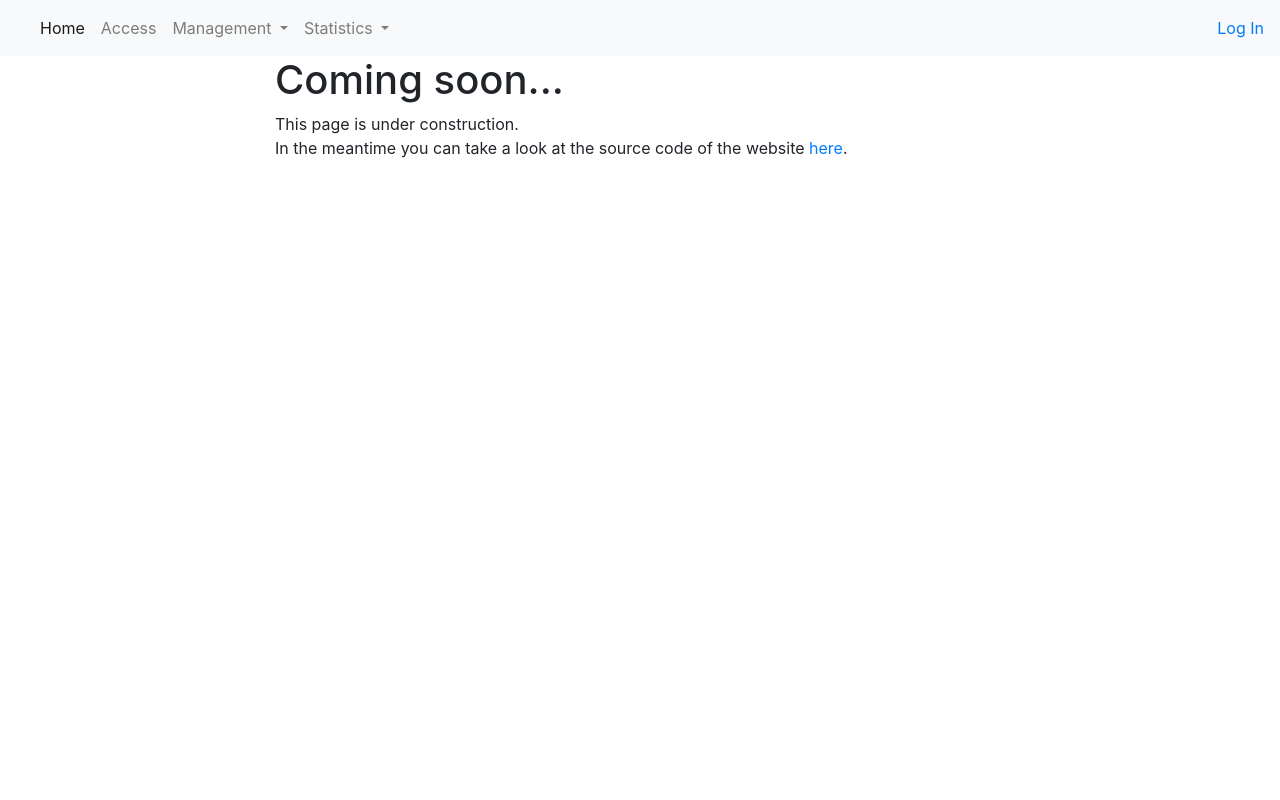
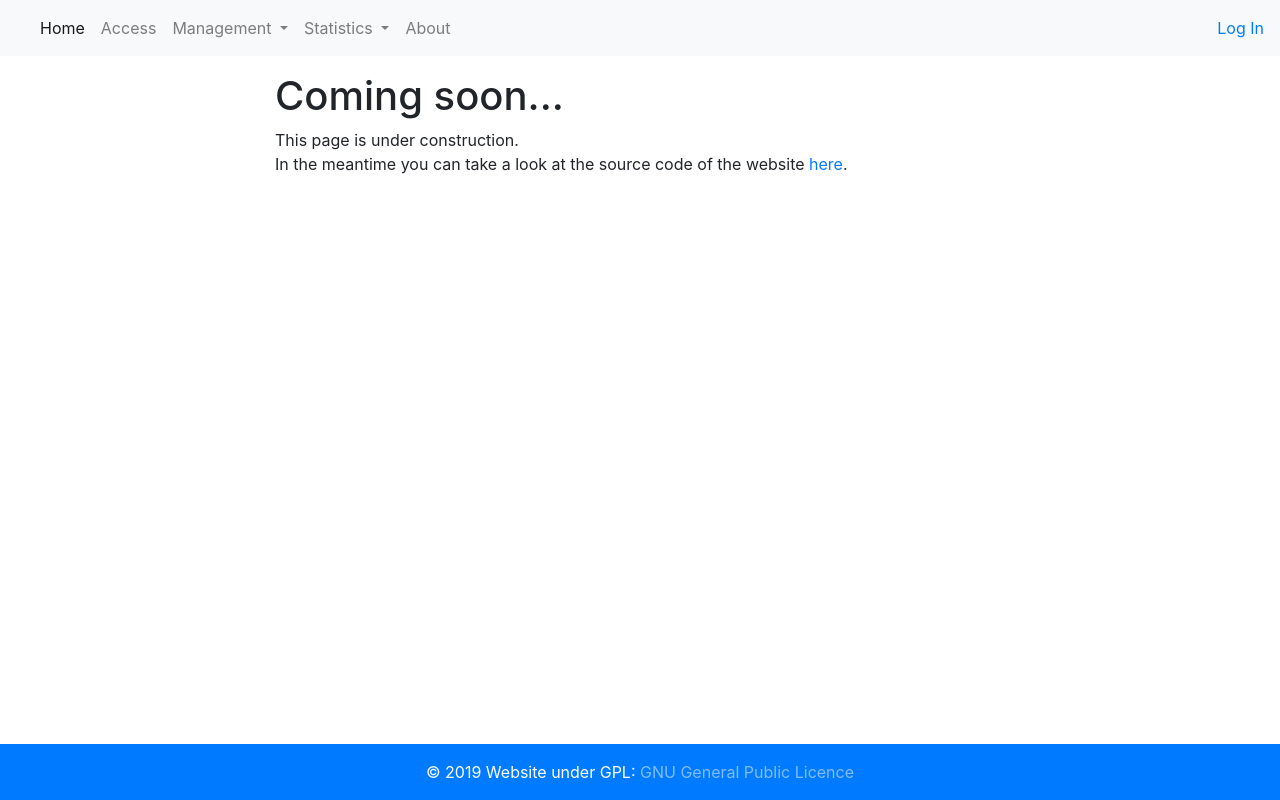
Before and after one commit to LorenzoAgnolucci/smartaccess, a Django app: page /rfid/about/ in a window 1280 px wide. Run offline with Django 3.2, Linux system fonts and the light colour scheme; some libraries are stand-ins or nearby versions.

Commit message:
Added footer

```diff
--- a/templates/base.html
+++ b/templates/base.html
@@ -25,7 +25,7 @@
 {% block nav %}
 {% endblock %}
 
-<div class="container">
+<div class="container h-100 pt-3 flex-column">
     <div class="row justify-content-center mt-auto">
         {% block outer %}
             <div class="col-lg-8">
@@ -35,6 +35,17 @@
         {% endblock %}
     </div>
 </div>
+<div class="fixed-bottom">
+    <!-- Footer -->
+    <footer class="page-footer font-small bg-primary text-white mt-auto mastfoot">
 
+        <!-- Copyright -->
+        <div class="footer-copyright text-center py-3 bottom">© 2019 Website under GPL:
+            <a href="https://www.gnu.org/licenses/gpl-3.0.en.html" class="text-white-50">GNU General Public Licence</a>
+        </div>
+        <!-- Copyright -->
+
+    </footer>
+</div>
 </body>
 </html>
--- a/templates/base_site.html
+++ b/templates/base_site.html
@@ -41,6 +41,9 @@
                         <a class="dropdown-item" href="{% url 'rfid:logs' %}">Logs</a>
                     </div>
                 </li>
+                <li class="nav-item">
+                    <a class="nav-link" href="{% url 'rfid:about' %}">About</a>
+                </li>
             </ul>
         </div>
         <div class="navbar-collapse collapse">
```
Lines whose indentation alone changed are shown as unchanged.
